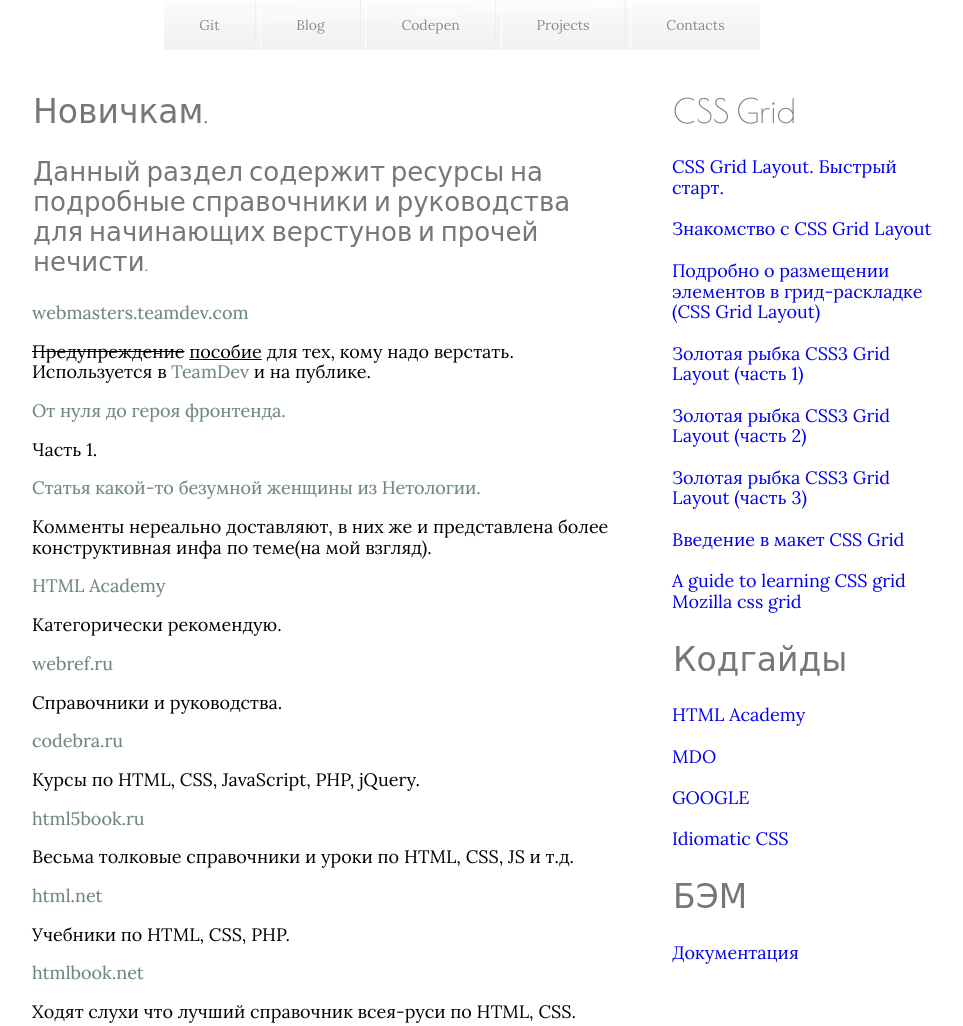
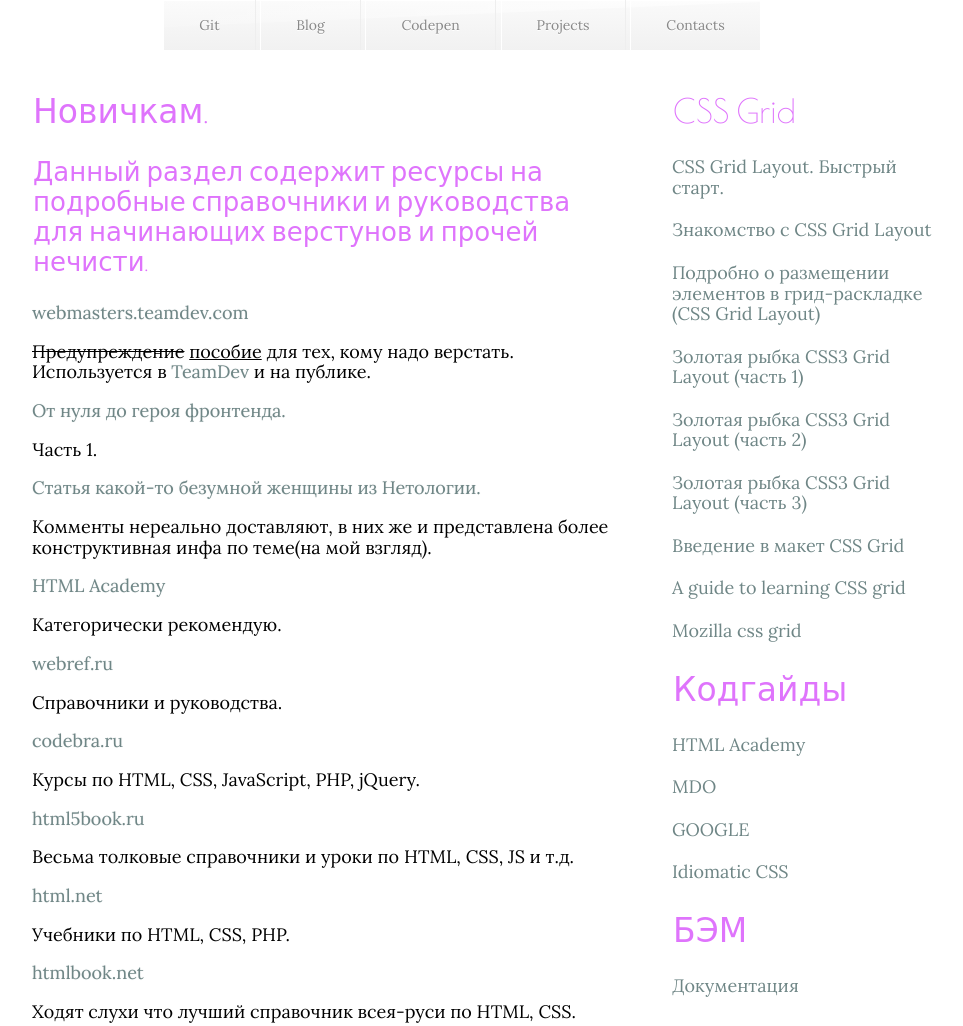
Before and after one commit to JavaSquirt/front-links, a plain HTML site: page index.html in a window 1280 px wide. Shown: the top 1026 px of the page, without its empty margins (178-1141 px from the left). Drawn offline with nearby package versions, Linux system fonts and the light colour scheme.

Commit message:
Minor changes

```diff
--- a/css/main.css
+++ b/css/main.css
@@ -9,7 +9,7 @@ h1, h2, h3 {
   margin-left: 41px;
   font-family: 'Poiret One', cursive;
   font-weight: 400;
-  color: #777;
+  color: #df74fc;
 }
 
 h2 {
@@ -176,7 +176,7 @@ li {
 
 
 /* ==========================================================================
-   HEADER
+   LINK-CONTENT
    ========================================================================== */
 
 .link-effect a {
@@ -206,3 +206,31 @@ li {
 	transform: scale(1) translateX(0px) translateY(0px) rotate(0deg);
 	opacity: 1;
 }
+
+
+
+
+
+/* ==========================================================================
+   LINK-ASIDE
+   ========================================================================== */
+
+.link-effect-aside {
+    display: inline-block;
+    color: #6f8686;
+    text-decoration: none;
+}
+
+.link-effect-aside::after {
+    content: '';
+    display: block;
+    width: 0;
+    height: 1px;
+    background: #6f8686;
+    transition: width .3s;
+}
+
+.link-effect-aside:hover::after {
+    width: 100%;
+    //transition: width .3s;
+}
--- a/index.html
+++ b/index.html
@@ -148,54 +148,55 @@
       </h2>
       <ul>
         <li>
-          <a href="https://habrahabr.ru/post/325760/" target="_blank" title="habrahabr.ru">
+          <a href="https://habrahabr.ru/post/325760/" target="_blank" class="link-effect-aside" title="habrahabr.ru">
             CSS Grid Layout. Быстрый старт.
           </a>
         </li>
         <br>
         <li>
-          <a href="http://css-live.ru/articles/znakomstvo-s-css-grid-layout.html" target="_blank" title="">
+          <a href="http://css-live.ru/articles/znakomstvo-s-css-grid-layout.html" target="_blank" class="link-effect-aside" title="">
             Знакомство с CSS Grid Layout
           </a>
         </li>
         <br>
         <li>
-          <a href="http://css-live.ru/articles/podrobno-o-razmeshhenii-elementov-v-grid-raskladke-css-grid-layout.html" target="_blank" title="">
+          <a href="http://css-live.ru/articles/podrobno-o-razmeshhenii-elementov-v-grid-raskladke-css-grid-layout.html" target="_blank" class="link-effect-aside" title="">
             Подробно о размещении элементов в грид-раскладке (CSS Grid Layout)
           </a>
         </li>
         <br>
         <li>
-          <a href="http://css-live.ru/css/zolotaya-rybka-css3-grid-layout.html" target="_blank" title="">
+          <a href="http://css-live.ru/css/zolotaya-rybka-css3-grid-layout.html" target="_blank" class="link-effect-aside" title="">
             Золотая рыбка CSS3 Grid Layout (часть 1)
           </a>
         </li>
         <br>
         <li>
-          <a href="http://css-live.ru/articles/zolotaya-rybka-css3-grid-layout-chast-2.html" target="_blank" title="">
+          <a href="http://css-live.ru/articles/zolotaya-rybka-css3-grid-layout-chast-2.html" target="_blank" class="link-effect-aside" title="">
             Золотая рыбка CSS3 Grid Layout (часть 2)
           </a>
         </li>
         <br>
         <li>
-          <a href="http://css-live.ru/articles/zolotaya-rybka-css3-grid-layout-chast-3.html" target="_blank" title="">
+          <a href="http://css-live.ru/articles/zolotaya-rybka-css3-grid-layout-chast-3.html" target="_blank" class="link-effect-aside" title="">
             Золотая рыбка CSS3 Grid Layout (часть 3)
           </a>
         </li>
         <br>
         <li>
-          <a href="https://webformyself.com/vvedenie-v-maket-css-grid/" target="_blank" title="Статья от webformyself">
+          <a href="https://webformyself.com/vvedenie-v-maket-css-grid/" target="_blank" class="link-effect-aside" title="Статья от webformyself">
             Введение в макет CSS Grid
           </a>
         </li>
         <br>
         <li>
-          <a href="http://learncssgrid.com/" target="_blank" title="">
+          <a href="http://learncssgrid.com/" target="_blank" class="link-effect-aside" title="">
             A guide to learning CSS grid
           </a>
         </li>
+        <br>
         <li>
-          <a href="https://www.mozilla.org/en-US/developer/css-grid/" target="_blank" title="">
+          <a href="https://www.mozilla.org/en-US/developer/css-grid/" target="_blank" class="link-effect-aside" title="">
             Mozilla css grid
           </a>
         </li>
@@ -209,19 +210,19 @@
       </h2>
       <ul>
         <li>
-          <a href="https://htmlacademy.github.io/codeguide" target="_blank" title="">HTML Academy</a>
+          <a class="link-effect-aside" href="https://htmlacademy.github.io/codeguide" target="_blank" title="">HTML Academy</a>
         </li>
         <br>
         <li>
-          <a href="http://sadcitizen.me/code-guide/" target="_blank" title="">MDO</a>
+          <a class="link-effect-aside" href="http://sadcitizen.me/code-guide/" target="_blank" title="">MDO</a>
         </li>
         <br>
         <li>
-          <a href="https://google.github.io/styleguide/htmlcssguide.html" target="_blank" title="">GOOGLE</a>
+          <a class="link-effect-aside" href="https://google.github.io/styleguide/htmlcssguide.html" target="_blank" title="">GOOGLE</a>
         </li>
         <br>
         <li>
-          <a href="https://github.com/necolas/idiomatic-css/tree/master/translations/ru-RU" target="_blank" title="">Idiomatic CSS</a>
+          <a class="link-effect-aside" href="https://github.com/necolas/idiomatic-css/tree/master/translations/ru-RU" target="_blank" title="">Idiomatic CSS</a>
         </li>
       </ul>
 
@@ -233,7 +234,7 @@
       </h2>
       <ul>
         <li>
-          <a href="https://ru.bem.info/methodology/quick-start/" target="_blank" title="ru.bem.info - методология">
+          <a class="link-effect-aside" href="https://ru.bem.info/methodology/quick-start/" target="_blank" title="ru.bem.info - методология">
             Документация
           </a>
         </li>
```
